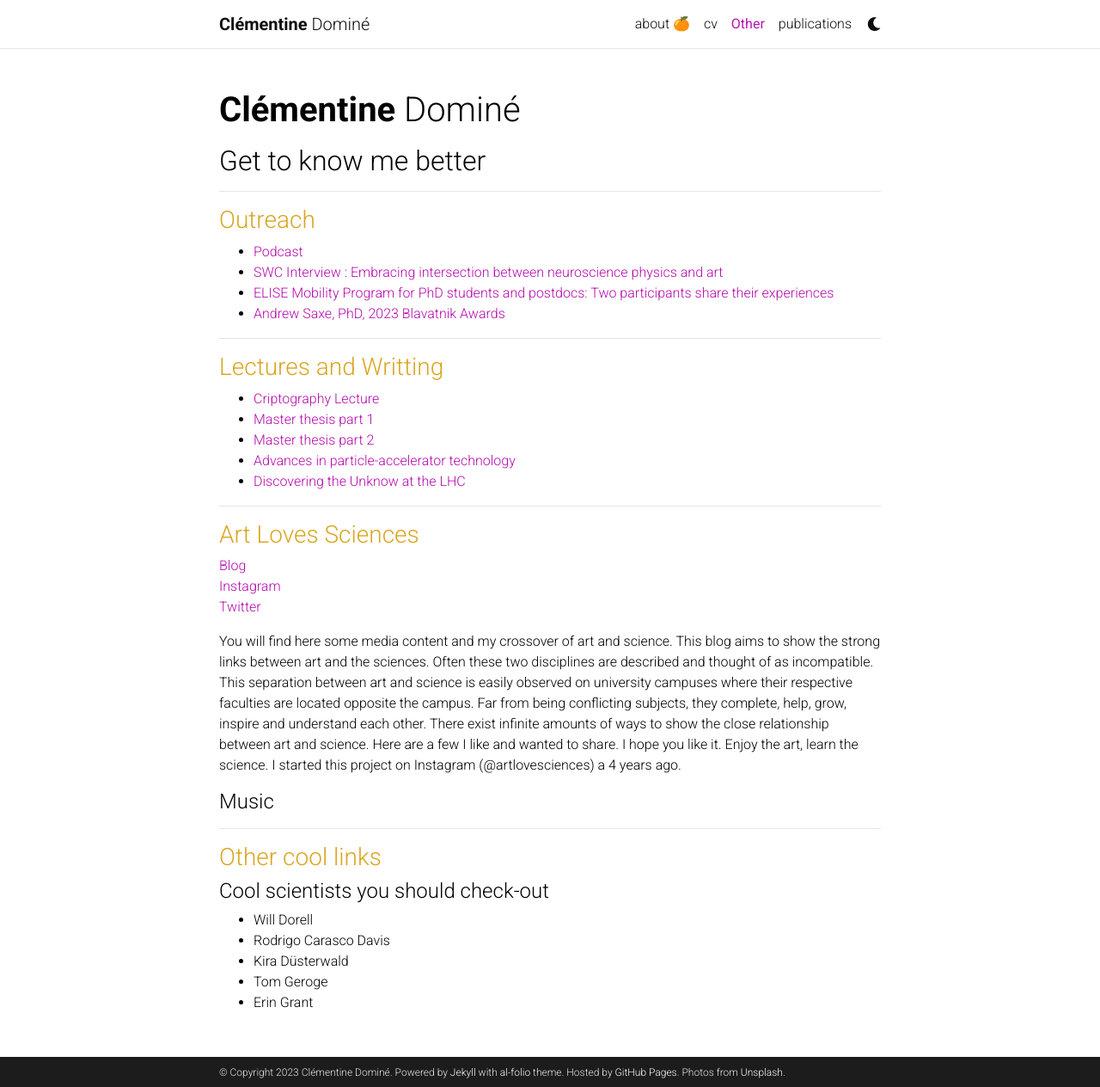
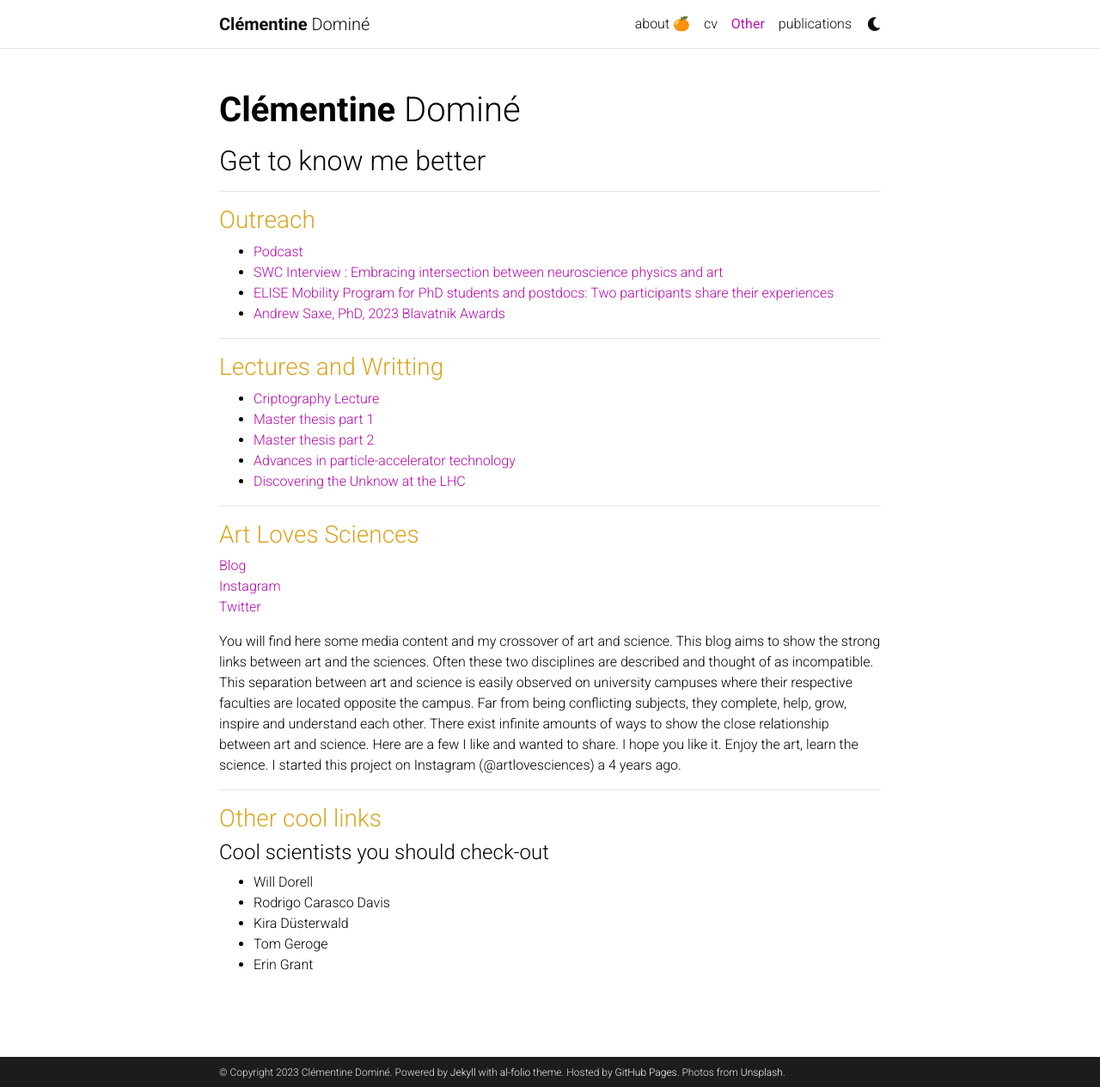
Before and after one commit to ClementineDomine/ClementineDomine.github.io, a Jekyll site: the page built from _pages/Other.md, in a window 1280 px wide and 1264 px high. Shown: the whole window at 86% size. Built offline with Jekyll 4.4.1, drawn with Linux system fonts in a browser that asks for light colours; comment, search, counter and statistics services are not loaded; a style sheet for code colours, icons or effects is not loaded.

Commit message:
fix music

```diff
--- a/_pages/Other.md
+++ b/_pages/Other.md
@@ -50,7 +50,7 @@ Here are a few I like and wanted to share. I hope you like it. Enjoy the art, le
 I started this project on Instagram (@artlovesciences) a 4 years ago.
 
 
-#### Music
+
 
 ***
 <h3> <span style="color:#DAA520">Other cool links</span></h3>
```
